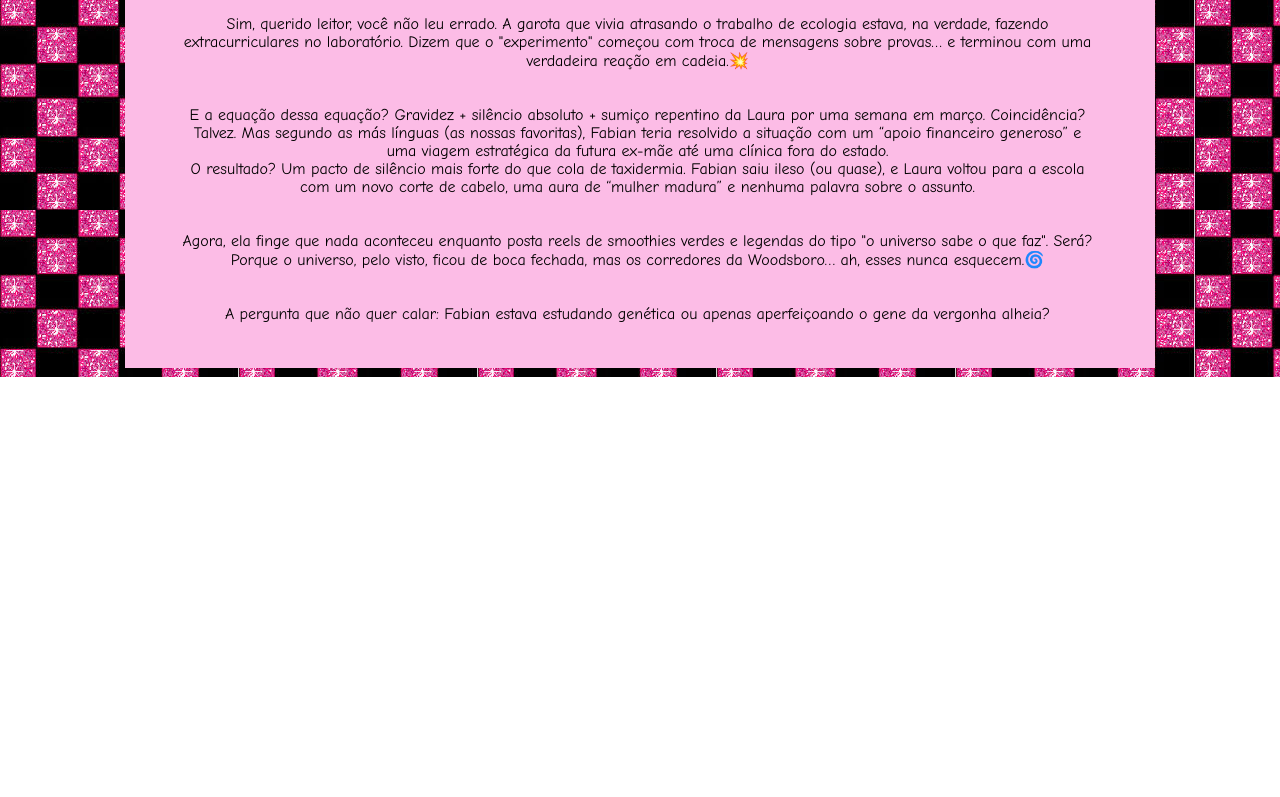
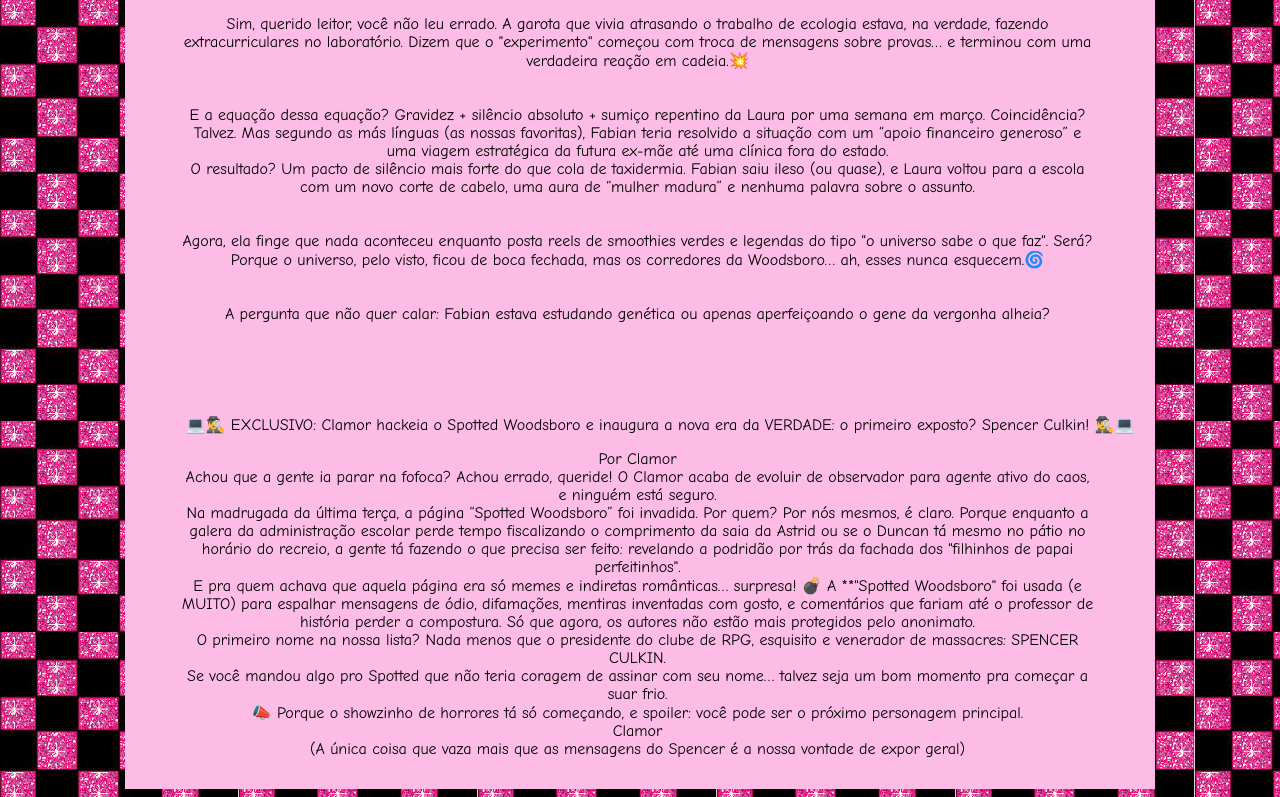
Before and after one commit to L1T1O-137/clamor.com, a plain HTML site: page novidades.html in a window 1280 px wide. Shown: the part 423-1220 px from the top of the page. Before the commit the page ends 800 px from the top, so only its background shows below. Drawn offline with Linux system fonts and the light colour scheme.

Commit message:
Update novidades.html

```diff
--- a/novidades.html
+++ b/novidades.html
@@ -39,5 +39,29 @@
 <li class="lista">A pergunta que não quer calar: Fabian estava estudando genética ou apenas aperfeiçoando o gene da vergonha alheia?</p></li>
    </ul>
 </article>
+
+    <article>
+
+        <ul>
+    <p>💻🕵️‍♂️ EXCLUSIVO: Clamor hackeia o Spotted Woodsboro e inaugura a nova era da VERDADE: o primeiro exposto? Spencer Culkin! 🕵️‍♂️💻</p>
+
+<li class="lista">Por Clamor</li>
+
+<li class="lista">Achou que a gente ia parar na fofoca? Achou errado, queride! O Clamor acaba de evoluir de observador para agente ativo do caos, e ninguém está seguro.</li>
+
+<li class="lista">Na madrugada da última terça, a página “Spotted Woodsboro” foi invadida. Por quem? Por nós mesmos, é claro. Porque enquanto a galera da administração escolar perde tempo fiscalizando o comprimento da saia da Astrid ou se o Duncan tá mesmo no pátio no horário do recreio, a gente tá fazendo o que precisa ser feito: revelando a podridão por trás da fachada dos "filhinhos de papai perfeitinhos".</li>
+<li class="lista">E pra quem achava que aquela página era só memes e indiretas românticas… surpresa! 💣 A **"Spotted Woodsboro" foi usada (e MUITO) para espalhar mensagens de ódio, difamações, mentiras inventadas com gosto, e comentários que fariam até o professor de história perder a compostura. Só que agora, os autores não estão mais protegidos pelo anonimato.</li>
+
+<li class="lista">O primeiro nome na nossa lista? Nada menos que o presidente do clube de RPG, esquisito e venerador de massacres: SPENCER CULKIN.</li>
+<li class="lista">Se você mandou algo pro Spotted que não teria coragem de assinar com seu nome… talvez seja um bom momento pra começar a suar frio.</li>
+<li class="lista">📣 Porque o showzinho de horrores tá só começando, e spoiler: você pode ser o próximo personagem principal.</li>
+
+<li class="lista">Clamor</li>
+<li class="lista">(A única coisa que vaza mais que as mensagens do Spencer é a nossa vontade de expor geral)</li>
+    </ul>
+
+
+
+    </article>
 </body>
 </html>
```
